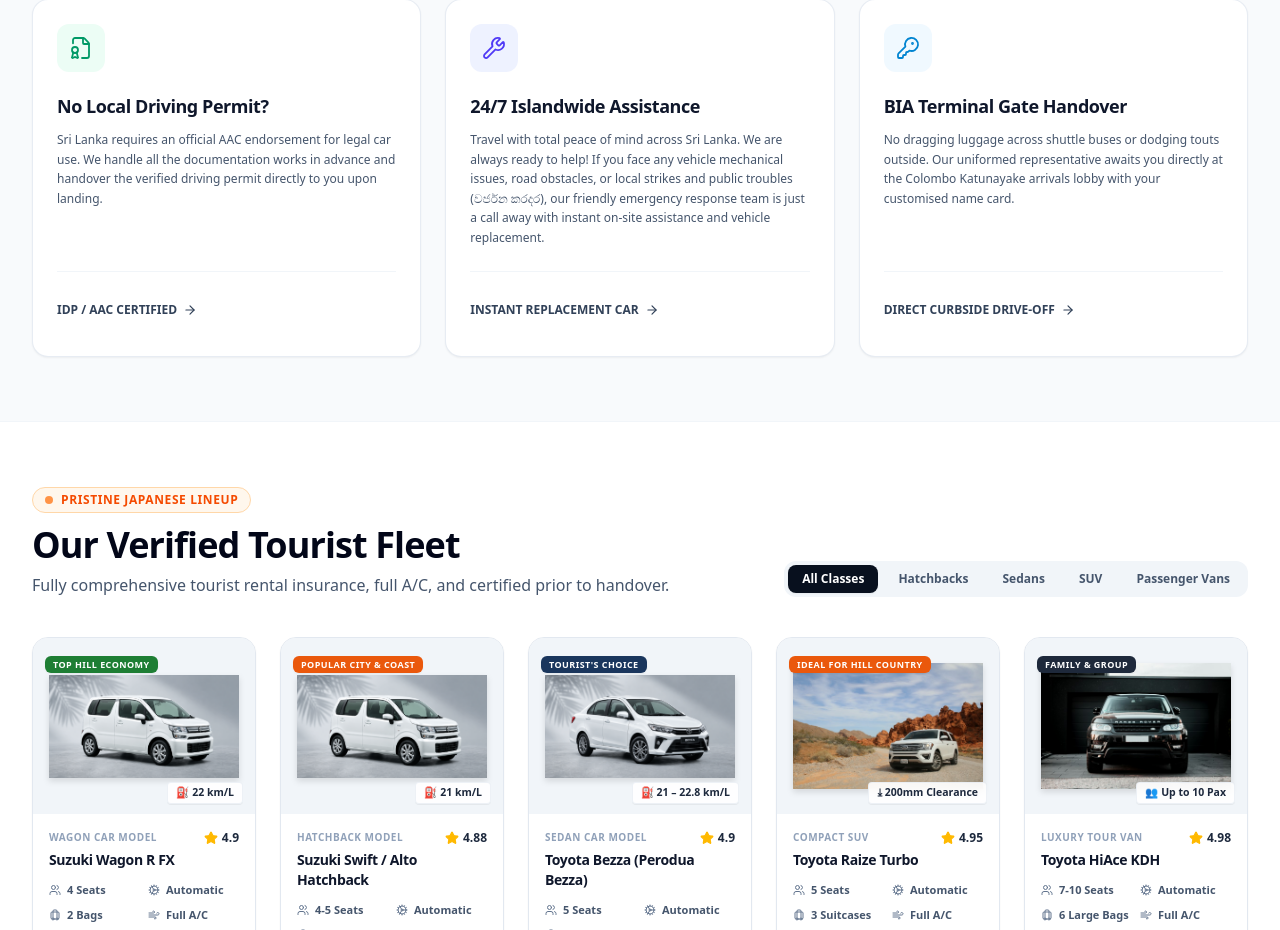
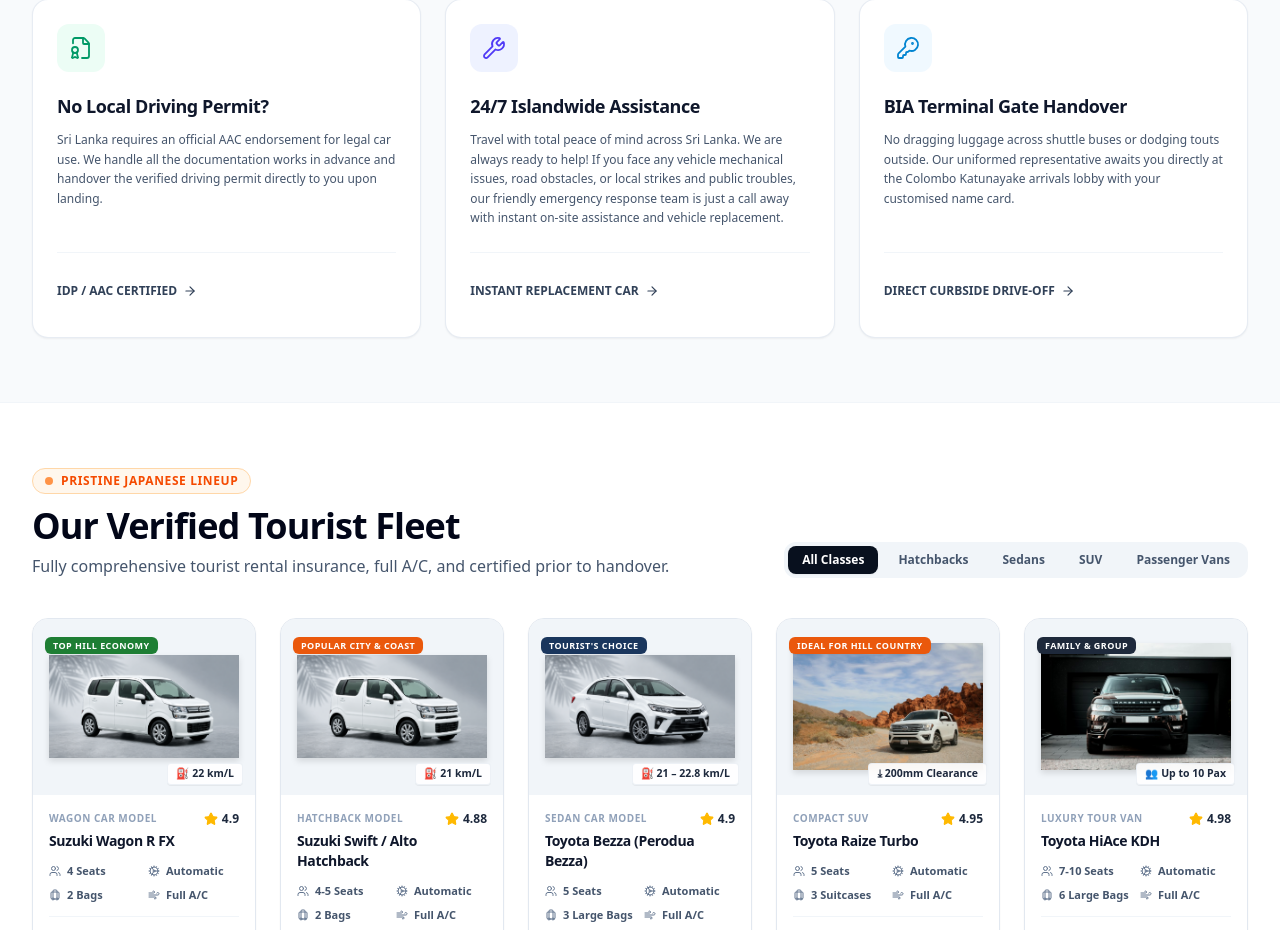
Before and after one commit to sahan125/ceylon-trail-web, a Next.js app: page / in a window 1280 px wide. Shown: the part 1333-2263 px from the top of the page. Built offline with nearby package versions, Linux system fonts and the light colour scheme; no server answers; the database is empty.

Commit message:
fix: remove Sinhala text from 24/7 assistance card and modal

```diff
--- a/src/components/Features.tsx
+++ b/src/components/Features.tsx
@@ -101,9 +101,9 @@
               </h3>
               <p className="text-xs text-slate-600 leading-relaxed font-normal">
                 Travel with total peace of mind across Sri Lanka. We are always ready to help! If you face
-                any vehicle mechanical issues, road obstacles, or local strikes and public troubles
-                (වර්ජන කරදර), our friendly emergency response team is just a call away with instant
-                on-site assistance and vehicle replacement.
+                any vehicle mechanical issues, road obstacles, or local strikes and public troubles,
+                our friendly emergency response team is just a call away with instant on-site assistance
+                and vehicle replacement.
               </p>
             </div>
             <div className="mt-6 pt-4 border-t border-slate-100">
--- a/src/components/Modals/InfoModal.tsx
+++ b/src/components/Modals/InfoModal.tsx
@@ -39,7 +39,7 @@
               <li className="flex items-start gap-2">
                 <Check className="w-4 h-4 text-emerald-600 shrink-0 mt-0.5" />
                 <span>
-                  <strong>Strikes &amp; Public Obstacles (වර්ජන කරදර):</strong> If local strikes, roadblocks, or unexpected area troubles arise, our team guides you with alternative safe routing, local coordination, and complete on-ground support.
+                  <strong>Strikes &amp; Public Obstacles:</strong> If local strikes, roadblocks, or unexpected area troubles arise, our team guides you with alternative safe routing, local coordination, and complete on-ground support.
                 </span>
               </li>
               <li className="flex items-start gap-2">
```
